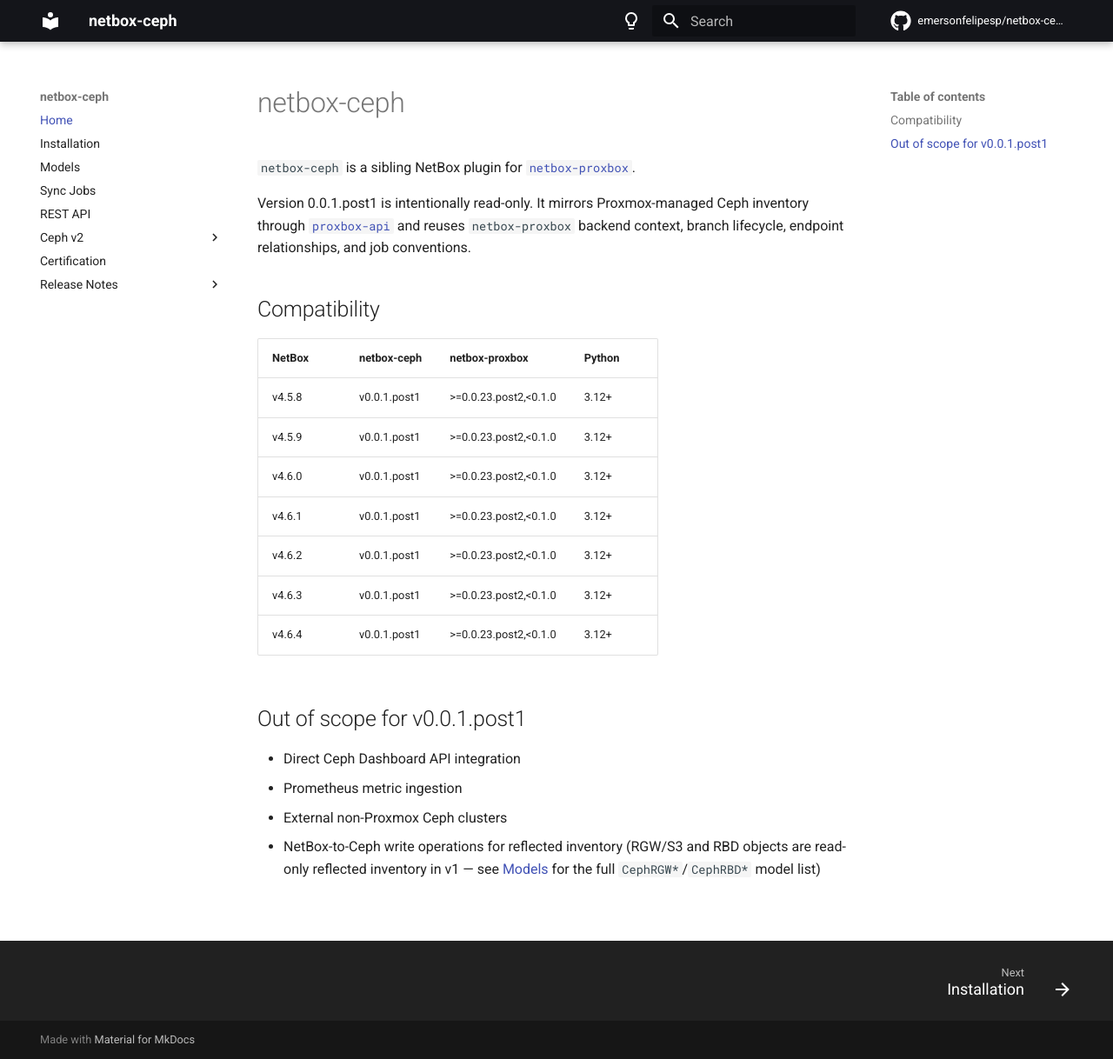
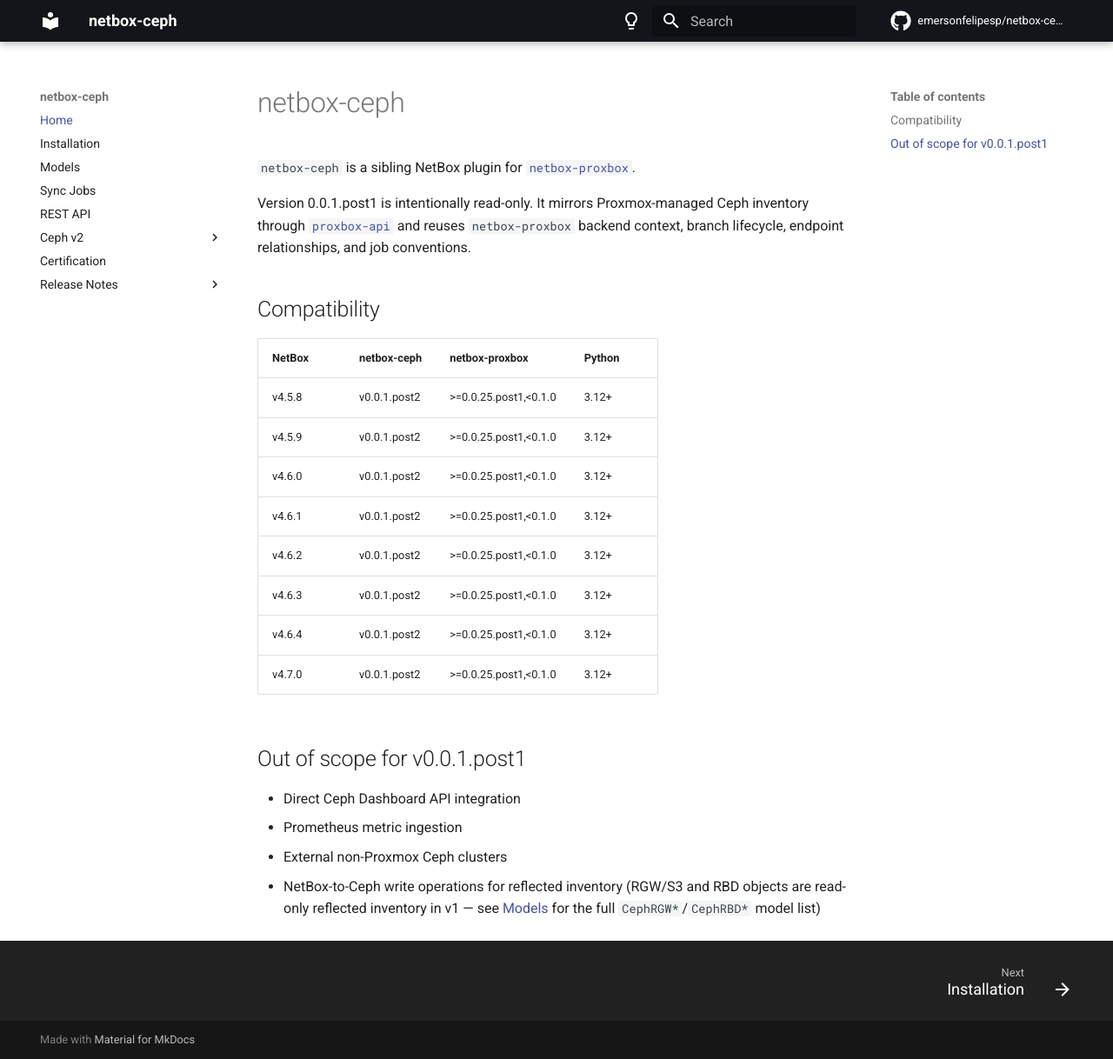
Before and after one commit to emersonfelipesp/netbox-ceph, an MkDocs documentation site: the page built from docs/index.md, in a window 1280 px wide and 1218 px high. Shown: the whole window at 87% size. Built offline with MkDocs 1.6.1 and Material for MkDocs 9.7.7, drawn with Linux system fonts in a browser that asks for light colours; comment, search, counter and statistics services are not loaded.

```diff
--- a/docs/index.md
+++ b/docs/index.md
@@ -12,13 +12,14 @@ relationships, and job conventions.
 
 | NetBox | netbox-ceph | netbox-proxbox | Python |
 | --- | --- | --- | --- |
-| v4.5.8 | v0.0.1.post1 | >=0.0.23.post2,<0.1.0 | 3.12+ |
-| v4.5.9 | v0.0.1.post1 | >=0.0.23.post2,<0.1.0 | 3.12+ |
-| v4.6.0 | v0.0.1.post1 | >=0.0.23.post2,<0.1.0 | 3.12+ |
-| v4.6.1 | v0.0.1.post1 | >=0.0.23.post2,<0.1.0 | 3.12+ |
-| v4.6.2 | v0.0.1.post1 | >=0.0.23.post2,<0.1.0 | 3.12+ |
-| v4.6.3 | v0.0.1.post1 | >=0.0.23.post2,<0.1.0 | 3.12+ |
-| v4.6.4 | v0.0.1.post1 | >=0.0.23.post2,<0.1.0 | 3.12+ |
+| v4.5.8 | v0.0.1.post2 | >=0.0.25.post1,<0.1.0 | 3.12+ |
+| v4.5.9 | v0.0.1.post2 | >=0.0.25.post1,<0.1.0 | 3.12+ |
+| v4.6.0 | v0.0.1.post2 | >=0.0.25.post1,<0.1.0 | 3.12+ |
+| v4.6.1 | v0.0.1.post2 | >=0.0.25.post1,<0.1.0 | 3.12+ |
+| v4.6.2 | v0.0.1.post2 | >=0.0.25.post1,<0.1.0 | 3.12+ |
+| v4.6.3 | v0.0.1.post2 | >=0.0.25.post1,<0.1.0 | 3.12+ |
+| v4.6.4 | v0.0.1.post2 | >=0.0.25.post1,<0.1.0 | 3.12+ |
+| v4.7.0 | v0.0.1.post2 | >=0.0.25.post1,<0.1.0 | 3.12+ |
 
 ## Out of scope for v0.0.1.post1
 
--- a/netbox_ceph/__init__.py
+++ b/netbox_ceph/__init__.py
@@ -2,7 +2,7 @@
 
 from __future__ import annotations
 
-__version__ = "0.0.1.post1"
+__version__ = "0.0.1.post2"
 
 from .compat import (
     PLUGIN_MAX_VERSION,
--- a/pyproject.toml
+++ b/pyproject.toml
@@ -7,7 +7,7 @@ include = ["netbox_ceph*"]
 
 [project]
 name = "netbox-ceph"
-version = "0.0.1.post1"
+version = "0.0.1.post2"
 description = "NetBox plugin for read-only Ceph inventory through netbox-proxbox / proxbox-api"
 readme = "README.md"
 requires-python = ">=3.12"
@@ -38,7 +38,7 @@ dependencies = [
     # inherited by luck.
     "packaging>=23.0",
     "PyYAML>=6.0",
-    "netbox-proxbox>=0.0.23.post2,<0.1.0",
+    "netbox-proxbox>=0.0.25.post1,<0.1.0",
     "requests>=2.33.0",
 ]
 
```
Also changed, not shown: CERTIFICATION.md (+2 -2 lines), COMPATIBILITY.md (+8 -8 lines), README.md (+3 -3 lines), docs/certification.md (+1 -1 lines), docs/release-notes/index.md (+1 -0 lines), docs/release-notes/version-0.0.1.post2.md (added, +11 -0 lines), 9 other files.
